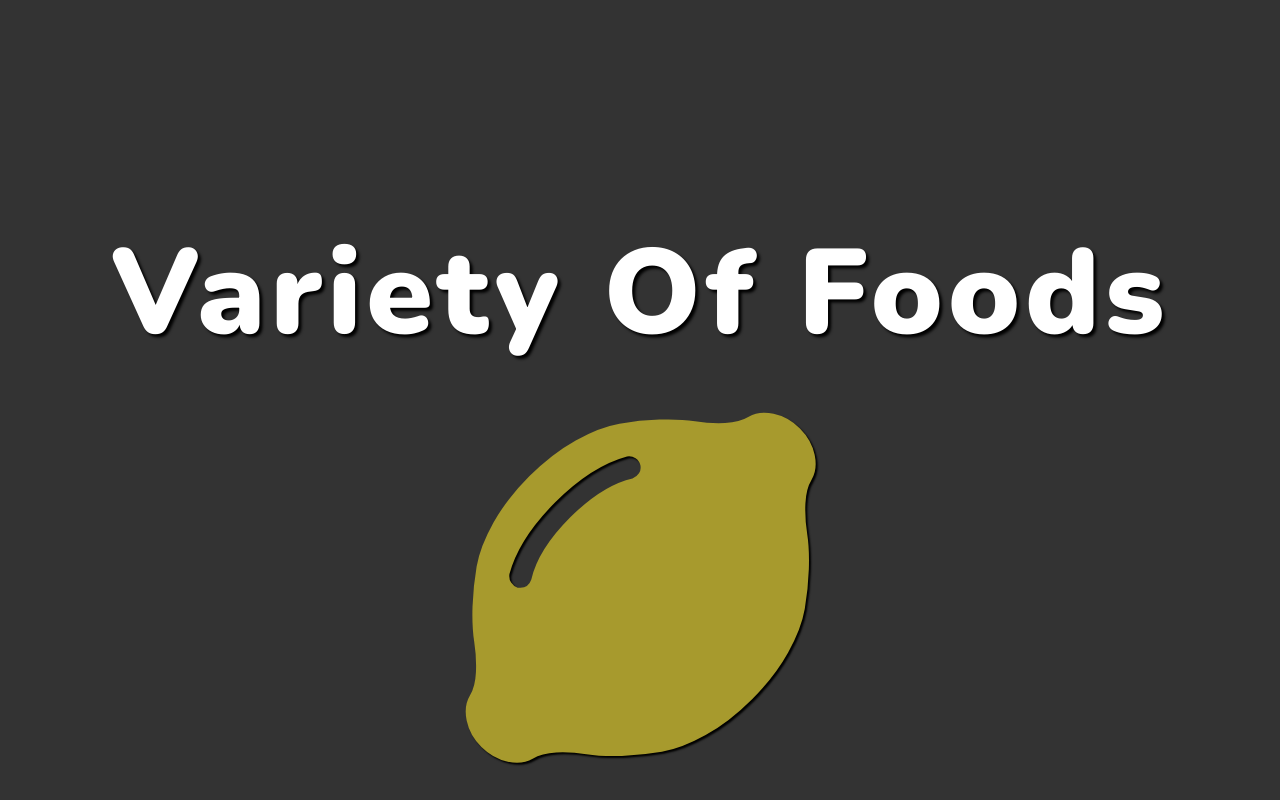
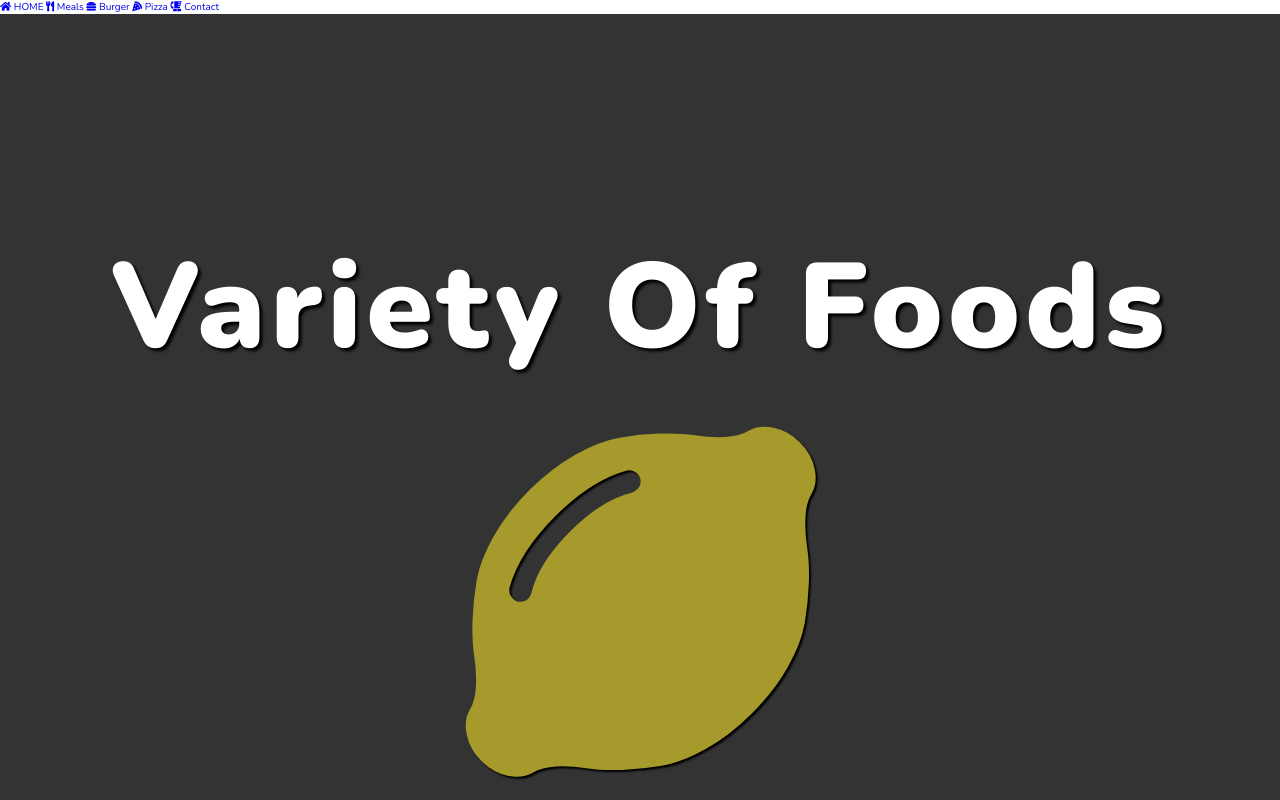
Before and after one commit to TreyK95/food-site, a plain HTML site: page index.html in a window 1280 px wide. Shown: the top 800 px of the page. Drawn offline with nearby package versions, Linux system fonts and the light colour scheme.

Commit message:
starting work on navbar

```diff
--- a/index.html
+++ b/index.html
@@ -18,6 +18,31 @@
     />
   </head>
   <body>
+    <!-- navbar -->
+    <nav class="navbar">
+      <a href="#" class="navbar-link">
+        <i class="fas fa-home"></i>
+        <span>HOME</span>
+      </a>
+      <a href="#" class="navbar-link">
+        <i class="fas fa-utensils"></i>
+        <span>Meals</span>
+      </a>
+      <a href="#" class="navbar-link">
+        <i class="fas fa-hamburger"></i>
+        <span>Burger</span>
+      </a>
+      <a href="#" class="navbar-link">
+        <i class="fas fa-pizza-slice"></i>
+        <span>Pizza</span>
+      </a>
+      <a href="#" class="navbar-link">
+        <i class="fas fa-blender-phone"></i>
+        <span>Contact</span>
+      </a>
+    </nav>
+    <div class="menu"></div>
+    <!-- end of navbar -->
     <div class="container">
       <!-- section 1 -->
       <section class="section-1">
```
